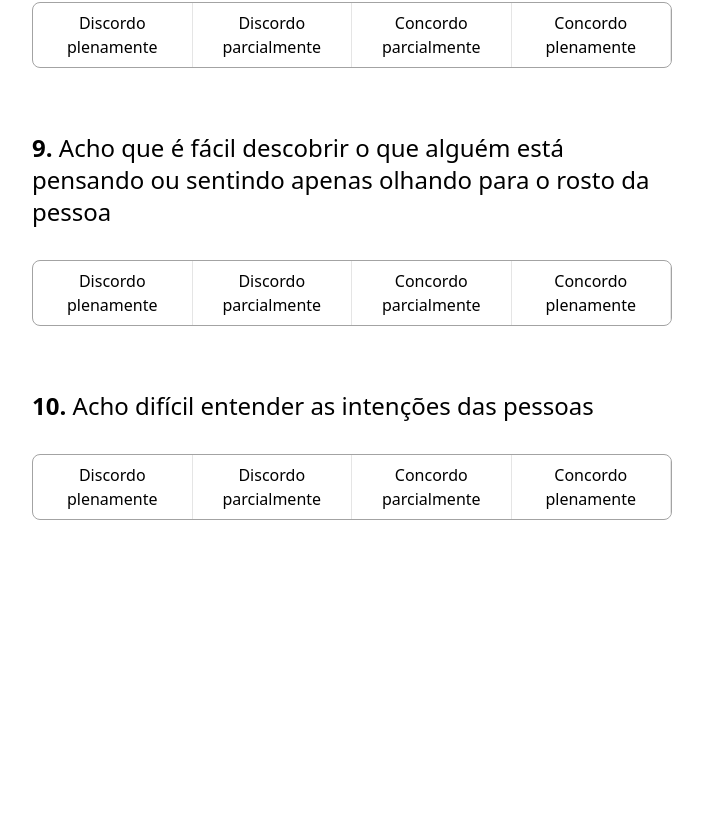
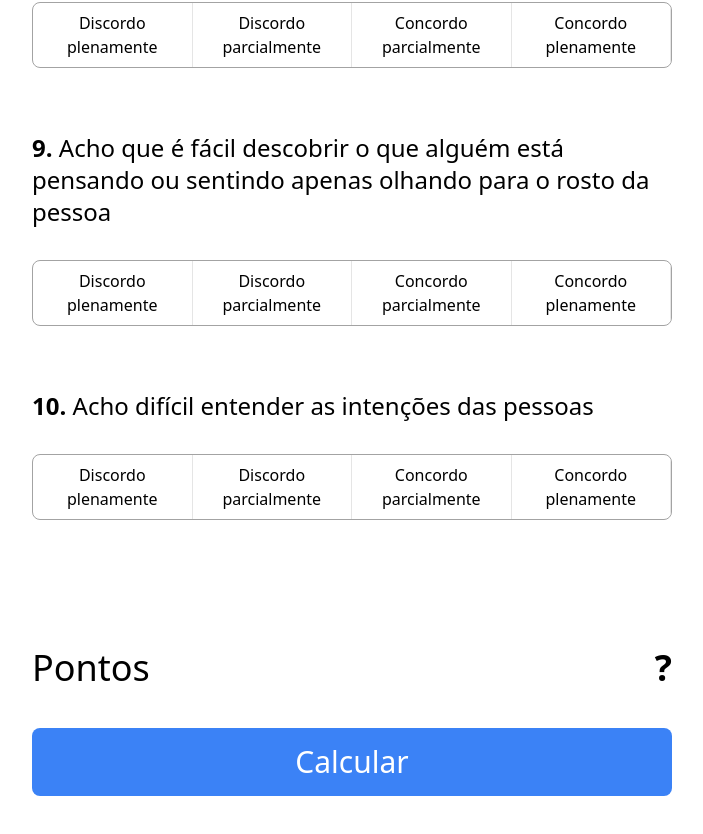
Before and after one commit to mateusfg7/aq-10-protocol, a SvelteKit app: page / in a window 1280 px wide. Shown: the part 1716-2550 px from the top of the page, without its empty margins (288-991 px from the left). Before the commit the page ends 2484 px from the top, so only its background shows below. Built offline with nearby package versions, Linux system fonts and the light colour scheme.

Commit message:
feat(ui): add calculation button

```diff
--- a/src/lib/components/choice-selector.svelte
+++ b/src/lib/components/choice-selector.svelte
@@ -3,7 +3,7 @@
 
 	export let reverseWeight: boolean;
 	export let title: string;
-	export let points: number;
+	export let points: number | undefined;
 	export let index: number;
 
 	let choice: string;
--- a/src/lib/components/choice.svelte
+++ b/src/lib/components/choice.svelte
@@ -17,7 +17,7 @@
 	class:bad_0={option === 'bad_0'}
 	class:good_0={option === 'good_0'}
 	class:good_1={option === 'good_1'}
-	class="flex items-center justify-center flex-1 p-2 text-center border-r cursor-pointer select-none border-neutral-200"
+	class="flex items-center justify-center flex-1 p-2 text-center transition-colors border-r cursor-pointer select-none border-neutral-200 data-[selected='true']:font-bold"
 >
 	{optionTitles[option]}
 </button>
--- a/src/routes/+page.svelte
+++ b/src/routes/+page.svelte
@@ -1,62 +1,97 @@
 <script lang="ts">
 	import ChoiceSelector from '$lib/components/choice-selector.svelte';
 
-	let questions = [
+	let total: number | undefined;
+
+	let questions: { question: string; reverseWeight: boolean; points: number | undefined }[] = [
 		{
 			question: 'Costumo notar pequenos sons quando outros não percebem',
 			reverseWeight: false,
-			points: 0
+			points: undefined
 		},
 		{
 			question:
 				'Eu geralmente me concentro mais no todo de uma imagem, ao invés de pequenos detalhes',
 			reverseWeight: true,
-			points: 0
+			points: undefined
 		},
 		{
 			question: 'Acho fácil fazer mais de uma coisa de uma só vez',
 			reverseWeight: true,
-			points: 0
+			points: undefined
 		},
 		{
 			question: 'Se houver uma interrupção, posso voltar para o que eu estava fazendo muito rápido',
 			reverseWeight: true,
-			points: 0
+			points: undefined
 		},
 		{
 			question: 'Acho fácil “ler nas entrelinhas” quando alguém esta falando comigo',
 			reverseWeight: true,
-			points: 0
+			points: undefined
 		},
 		{
 			question: 'Eu sei dizer se alguém que está me ouvindo está ficando entediado',
 			reverseWeight: true,
-			points: 0
+			points: undefined
 		},
 		{
 			question:
 				'Quando estou lendo uma história, acho difícil descobrir as intenções dos personagens',
 			reverseWeight: false,
-			points: 0
+			points: undefined
 		},
 		{
 			question:
 				'Gosto de coletar informações sobre categorias de coisas (por exemplo, tipos de carro, tipos de pássaros, tipos de trem, tipos de planta, etc.)',
 			reverseWeight: false,
-			points: 0
+			points: undefined
 		},
 		{
 			question:
 				'Acho que é fácil descobrir o que alguém está pensando ou sentindo apenas olhando para o rosto da pessoa',
 			reverseWeight: true,
-			points: 0
+			points: undefined
 		},
-		{ question: 'Acho difícil entender as intenções das pessoas', reverseWeight: false, points: 0 }
+		{
+			question: 'Acho difícil entender as intenções das pessoas',
+			reverseWeight: false,
+			points: undefined
+		}
 	];
+
+	function getTotal() {
+		const undefinedQuestions = questions.filter((question) => question.points === undefined);
+
+		if (undefinedQuestions.length > 0) return;
+
+		total = questions
+			.map((question) => question.points)
+			.reduce((accumulator, currentValue) => (accumulator as number) + (currentValue as number));
+	}
 </script>
 
-<div class="flex flex-col max-w-[40rem] gap-16 pb-52">
-	{#each questions as { points, question, reverseWeight }, index (question)}
-		<ChoiceSelector index={index + 1} {reverseWeight} title={question} bind:points />
-	{/each}
+<div class="flex flex-col max-w-[40rem] gap-32 pb-52">
+	<div class="flex flex-col gap-16">
+		{#each questions as { points, question, reverseWeight }, index (question)}
+			<ChoiceSelector index={index + 1} {reverseWeight} title={question} bind:points />
+		{/each}
+	</div>
+	<div class="space-y-10">
+		<div class="flex justify-between text-4xl">
+			<span>Pontos</span>
+			<span class="font-bold">
+				{#if total}
+					{total}
+				{:else}
+					?
+				{/if}
+			</span>
+		</div>
+		<button
+			on:click={getTotal}
+			class="w-full p-4 text-3xl text-white transition-colors bg-blue-500 rounded-lg active:bg-blue-800 hover:bg-blue-600"
+			>Calcular</button
+		>
+	</div>
 </div>
```
